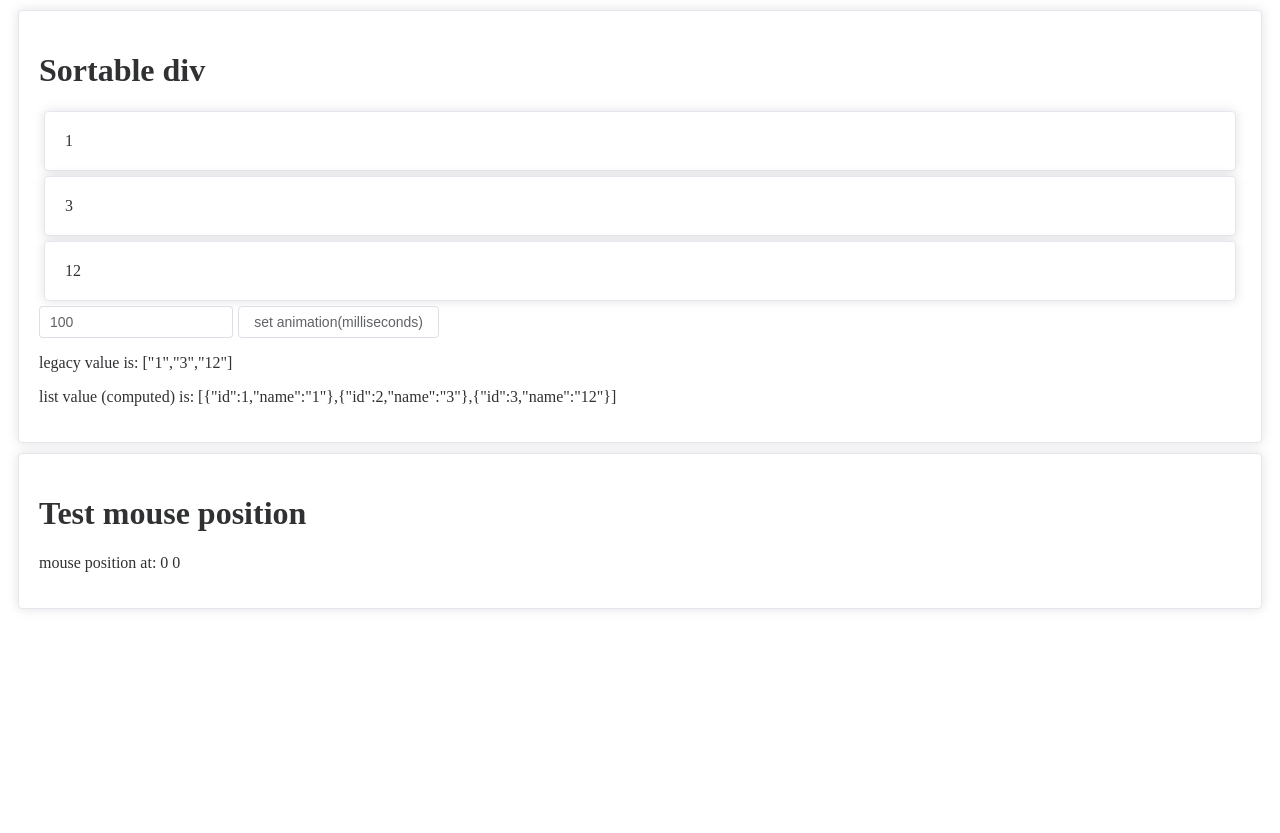
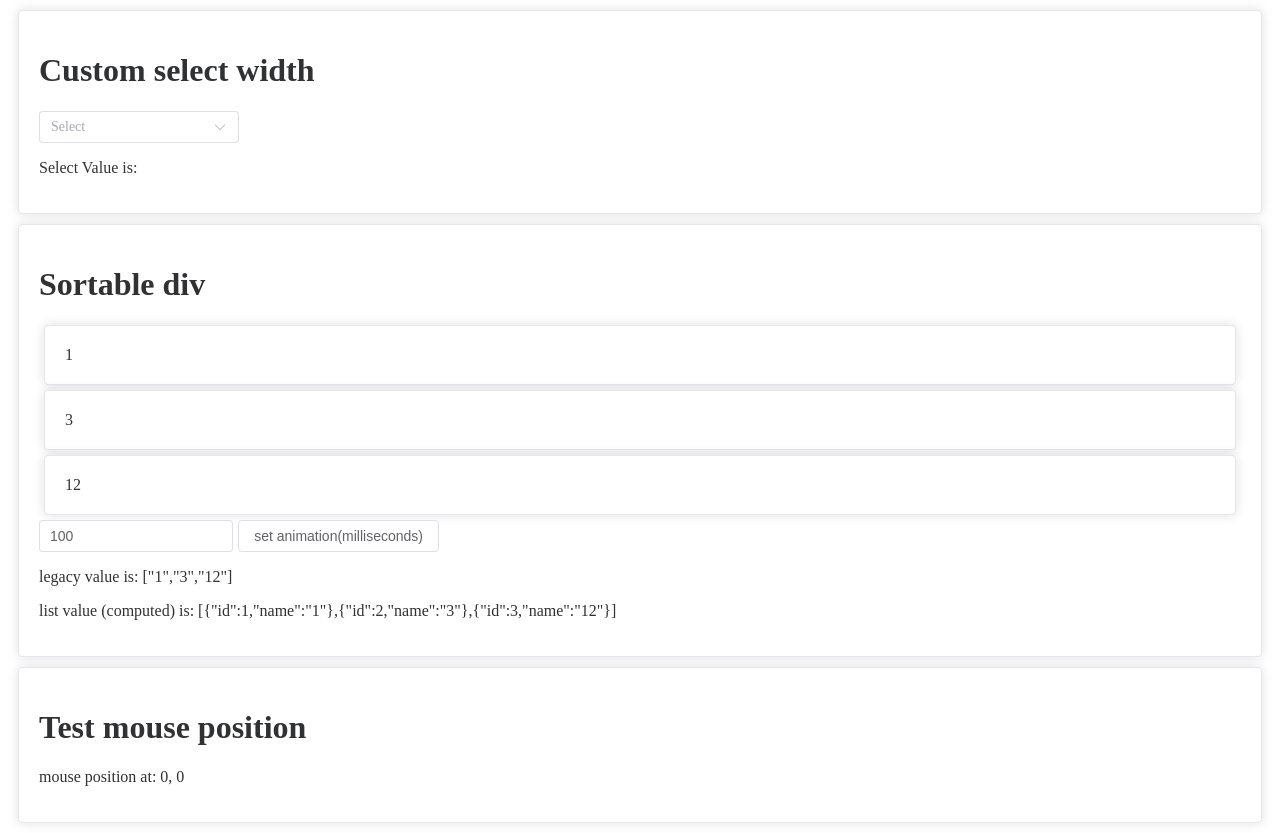
Before and after one commit to Nesb01t/vue-feature-components, a Vue app in the folder app/: page / in a window 1280 px wide. Before the commit the page ends 800 px from the top, so only its background shows below. Built offline with nearby package versions, Linux system fonts and the light colour scheme.

Commit message:
FEATURE el-select custom width

```diff
--- a/app/package.json
+++ b/app/package.json
@@ -9,9 +9,11 @@
     "preview": "vite preview"
   },
   "dependencies": {
+    "@types/lodash": "^4.14.201",
     "@vueuse/core": "^10.6.1",
     "@vueuse/integrations": "^10.6.1",
     "element-plus": "^2.4.2",
+    "lodash": "^4.17.21",
     "pinia": "^2.1.7",
     "prettier": "^3.1.0",
     "sass": "^1.69.5",
--- a/app/src/App.vue
+++ b/app/src/App.vue
@@ -1,10 +1,11 @@
 <script setup lang="ts">
 import VueUseMousePosition from "./components/vue-use-mouse-position.vue";
 import SortableDiv from "./components/sortable-div.vue";
-
+import CustomSelectWidth from "./components/custom-select-width.vue";
 </script>
 
 <template>
+  <custom-select-width></custom-select-width>
   <sortable-div></sortable-div>
   <vue-use-mouse-position></vue-use-mouse-position>
 </template>
--- /dev/null
+++ b/app/src/components/custom-select-width.vue
@@ -0,0 +1,19 @@
+<script lang="ts" setup>
+import Island from "./common/island.vue";
+import {ref} from "vue";
+
+const selectValue = ref('')
+const SELECT_STYLES = {
+  width: '200px'
+}
+</script>
+
+<template>
+  <island title="Custom select width">
+    <el-select v-model="selectValue" :style="SELECT_STYLES">
+      <el-option v-for="item in [1, 2, 3]" :value="item">Option: {{ item }}</el-option>
+    </el-select>
+
+    <p>Select Value is: {{ selectValue }}</p>
+  </island>
+</template>
--- a/app/src/components/sortable-div.vue
+++ b/app/src/components/sortable-div.vue
@@ -22,11 +22,20 @@ const list = computed(() => {
   })
 })
 const somethingToBeRef = ref<HTMLElement | null>(null)
+const eventInfo = ref()
 const {option} = useSortable(somethingToBeRef, list, {
   /**
    * 通过 useSortable 的 fn 参数直接设置 animation 属性
    */
-  animation: 500
+  animation: 500,
+
+  /**
+   * 2. UPDATE
+   * 通过 options.onUpdate: callback 实现自定义操作
+   */
+  onUpdate: (e) => {
+    console.log(e)
+  }
 })
 
 /**
@@ -53,5 +62,6 @@ const setAnimateDuration = (): void => {
     </div>
     <p>legacy value is: {{ JSON.stringify(legacyList) }}</p>
     <p>list value (computed) is: {{ JSON.stringify(list) }}</p>
+    <p v-if="eventInfo">update event info is: {{ JSON.stringify(eventInfo) }}</p>
   </island>
 </template>
--- a/app/src/components/vue-use-mouse-position.vue
+++ b/app/src/components/vue-use-mouse-position.vue
@@ -8,7 +8,7 @@ const {x, y} = useMouse()
 
 <template>
   <island title="Test mouse position">
-    <p>mouse position at: {{ x }} {{ y }}</p>
+    <p>mouse position at: {{ x }}, {{ y }}</p>
   </island>
 </template>
 
```
Also changed, not shown: 1 other file (tests, documents, lock files or other folders).
